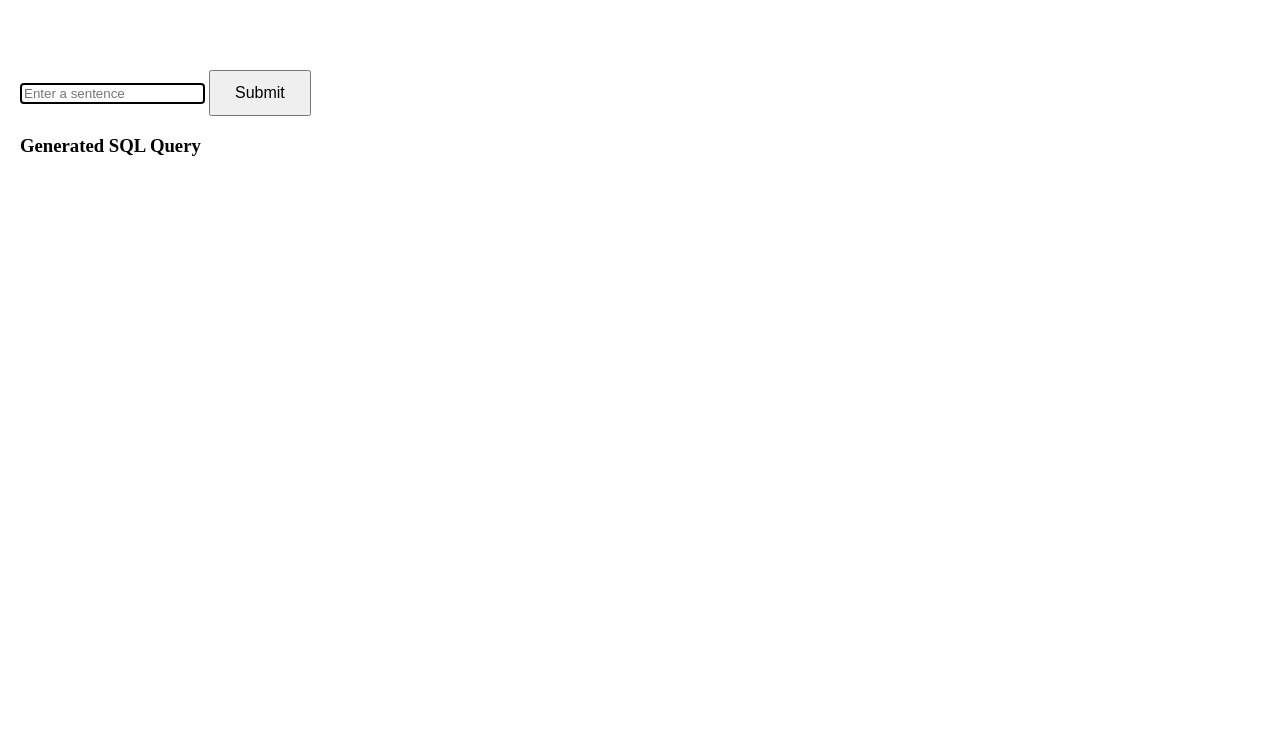
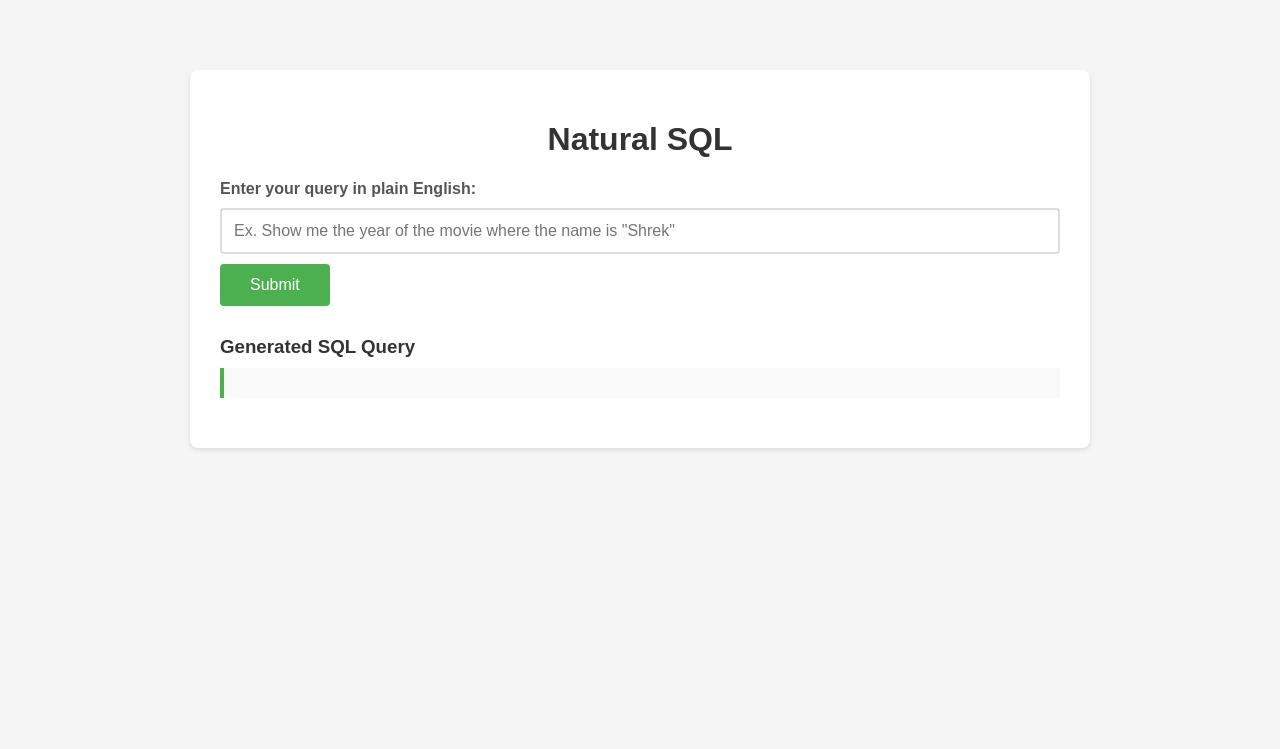
Before and after one commit to ddang9390/NaturalSQL, a Flask app: page / in a window 1280 px wide. Shown: the top 749 px of the page. Run offline with Flask 3, Linux system fonts and the light colour scheme.

Commit message:
Fixed styles

```diff
--- /dev/null
+++ b/GUI/static/styles.css
@@ -0,0 +1,114 @@
+/* body {
+    margin: 50px auto;
+    padding: 20px;
+}
+
+input {
+    border: 2px solid black;
+    border-radius: 4px;
+}
+
+.btn {
+    padding: 12px 24px;
+    font-size: 16px;
+} */
+
+body {
+    font-family: Arial, sans-serif;
+    max-width: 900px;
+    margin: 50px auto;
+    padding: 20px;
+    background-color: #f5f5f5;
+}
+
+h1 {
+    color: #333;
+    text-align: center;
+}
+
+.container {
+    background-color: white;
+    padding: 30px;
+    border-radius: 8px;
+    box-shadow: 0 2px 4px rgba(0, 0, 0, 0.1);
+}
+
+.input-section {
+    margin-bottom: 30px;
+}
+
+label {
+    display: block;
+    margin-bottom: 10px;
+    font-weight: bold;
+    color: #555;
+}
+
+input[type="text"] {
+    width: 100%;
+    padding: 12px;
+    font-size: 16px;
+    border: 2px solid #ddd;
+    border-radius: 4px;
+    box-sizing: border-box;
+}
+
+input[type="text"]:focus {
+    outline: none;
+    border-color: #4CAF50;
+}
+
+button {
+    background-color: #4CAF50;
+    color: white;
+    padding: 12px 30px;
+    font-size: 16px;
+    border: none;
+    border-radius: 4px;
+    cursor: pointer;
+    margin-top: 10px;
+}
+
+button:hover {
+    background-color: #45a049;
+}
+
+.output-section {
+    margin-top: 30px;
+}
+
+.sql-query-box {
+    background-color: #f9f9f9;
+    padding: 15px;
+    border-left: 4px solid #4CAF50;
+    margin-bottom: 20px;
+    font-family: 'Courier New', monospace;
+}
+
+
+.sql-results-display {
+    width: 100%;
+    border-collapse: collapse;
+    margin-top: 10px;
+}
+
+.sql-results-display th {
+    background-color: #4CAF50;
+    color: white;
+    padding: 12px;
+    text-align: left;
+}
+
+.sql-results-display td {
+    padding: 10px;
+    border-bottom: 1px solid #ddd;
+}
+
+.sql-results-display tr:hover {
+    background-color: #f5f5f5;
+}
+
+h3 {
+    color: #333;
+    margin-bottom: 10px;
+}
--- a/GUI/templates/index.html
+++ b/GUI/templates/index.html
@@ -1,15 +1,20 @@
 <head>
     <title>Natural SQL</title>
-    <link rel="stylesheet" href="styles.css">
+    <link rel="stylesheet" href="{{ url_for('static', filename='styles.css') }}">
 </head>
 
 <body>
+    <div class="container">
+        <h1>Natural SQL</h1>
         <div class="input-section">
             <form method="POST" action="/query">
-            <input type="text" placeholder="Enter a sentence" value="{{user_input}}" id="user_input" name="user_input">
+                <label for="user_input">Enter your query in plain English:</label>
+                <input type="text" placeholder="Ex. Show me the year of the movie where the name is &quot;Shrek&quot;"
+                    value="{{user_input}}" id="user_input" name="user_input" required>
                 <button class="btn btn-primary">Submit</button>
             </form>
         </div>
+
 
         <div class="output-section">
             <div class="sql-query-display">
@@ -23,4 +28,5 @@
                 {{sql_results | safe}}
             </div>
         </div>
+    </div>
 </body>
--- a/GUI/templates/styles.css
+++ /dev/null
@@ -1,14 +0,0 @@
-body {
-    margin: 50px auto;
-    padding: 20px;
-}
-
-input {
-    border: 2px solid black;
-    border-radius: 4px;
-}
-
-.btn {
-    padding: 12px 24px;
-    font-size: 16px;
-}
--- a/parser.py
+++ b/parser.py
@@ -119,9 +119,7 @@ def extract_search_value(sentence):
     pattern = r'["\']([^"\']+)["\']'
     processed_sentence = re.sub(pattern, "__value__", sentence)
 
-    print(unknown_words)
-    print(sentence)
-    print(processed_sentence)
+
     return processed_sentence, unknown_words
 
 def preprocess(sentence):
```
Lines whose indentation alone changed are shown as unchanged.
